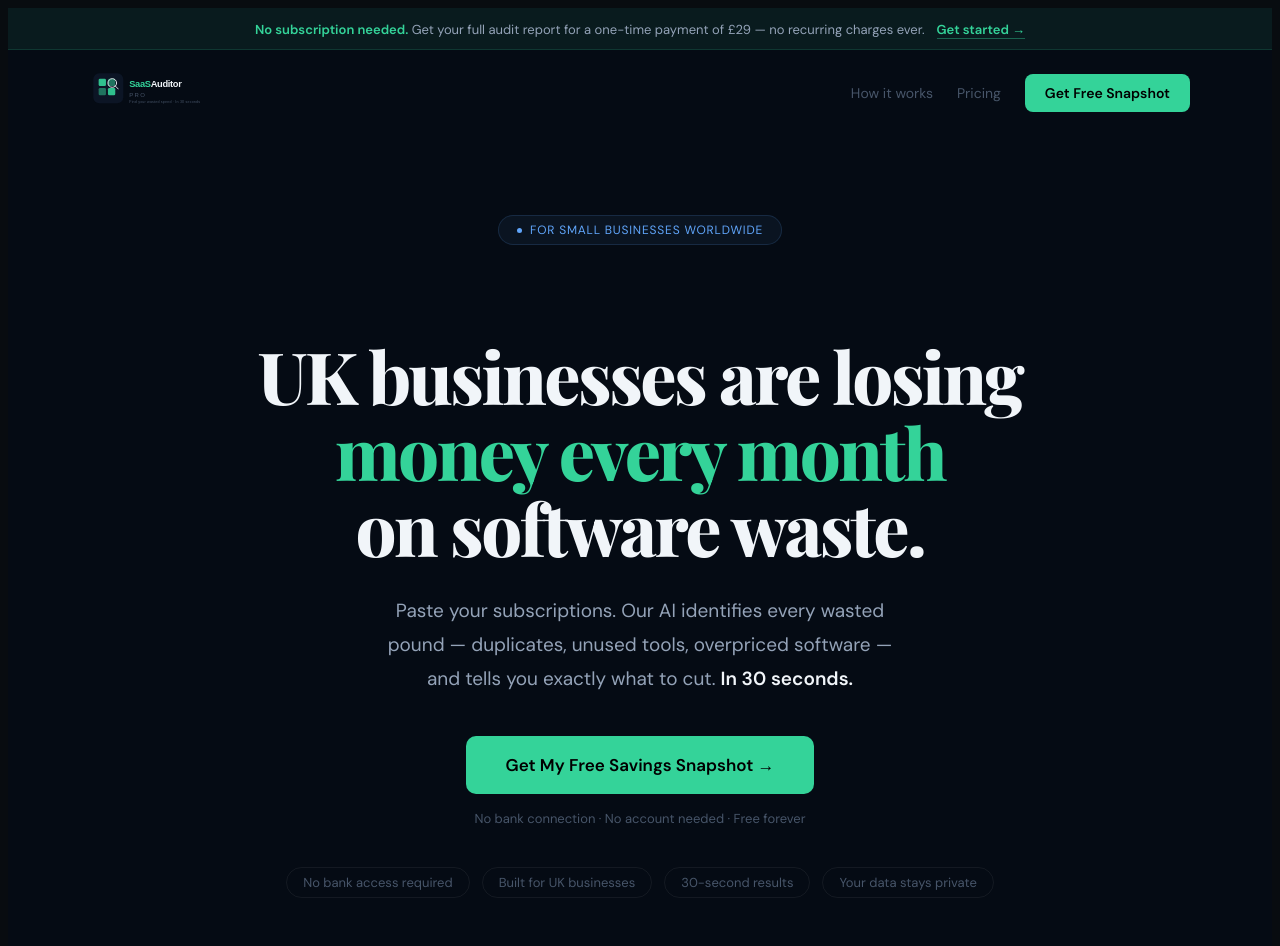
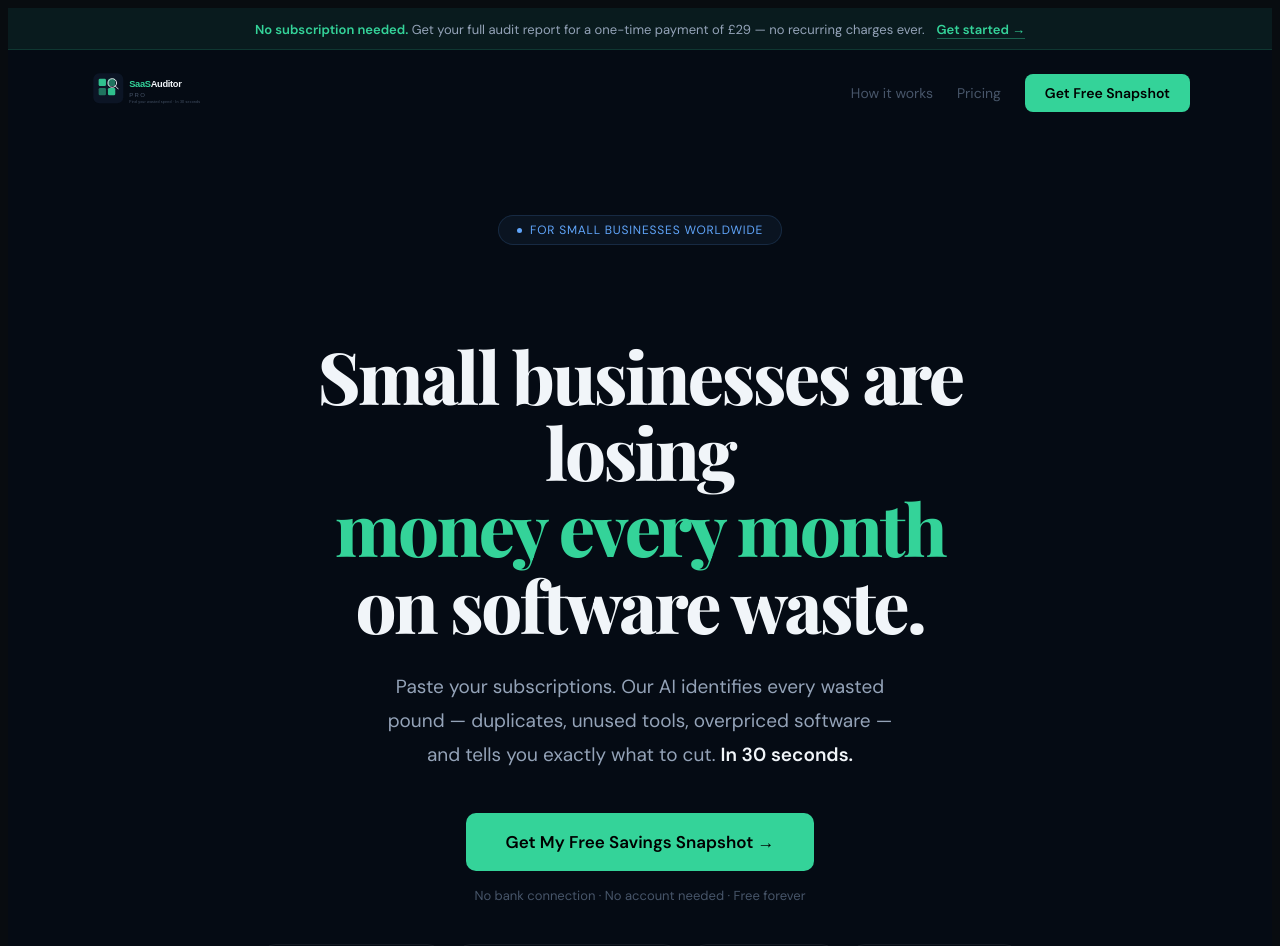
Before and after one commit to SaasAuditorPro/saas-auditor-pro, a Next.js app in the folder saas-auditor-pro/: page / in a window 1280 px wide. Shown: the top 946 px of the page. Built offline with nearby package versions, Linux system fonts and the light colour scheme.

Commit message:
Update page.tsx
no uk businesses

```diff
--- a/saas-auditor-pro/app/page.tsx
+++ b/saas-auditor-pro/app/page.tsx
@@ -68,7 +68,7 @@ export default function Home() {
         </div>
 
         <h1 style={{ fontFamily: "Playfair Display, serif", fontWeight: 800, fontSize: "clamp(38px, 7vw, 72px)", lineHeight: 1.06, letterSpacing: "-2.5px", color: c.text, marginBottom: "28px" }}>
-          UK businesses are losing<br />
+          Small businesses are losing<br />
           <span style={{ color: c.green }}>money every month</span><br />
           on software waste.
         </h1>
@@ -83,7 +83,7 @@ export default function Home() {
         <p style={{ fontFamily: "DM Sans, sans-serif", color: c.dim, fontSize: "13px", marginTop: "16px" }}>No bank connection · No account needed · Free forever</p>
 
         <div style={{ display: "flex", flexWrap: "wrap", justifyContent: "center", gap: "12px", marginTop: "40px" }}>
-          {["No bank access required", "Built for UK businesses", "30-second results", "Your data stays private"].map(t => (
+          {["No bank access required", "For small businesses worldwide", "30-second results", "Your data stays private"].map(t => (
             <span key={t} style={{ fontFamily: "DM Sans, sans-serif", fontSize: "13px", color: c.dim, padding: "6px 16px", borderRadius: "100px", border: "1px solid rgba(255,255,255,0.06)" }}>{t}</span>
           ))}
         </div>
@@ -226,7 +226,7 @@ export default function Home() {
         <div style={{ maxWidth: "1000px", margin: "0 auto", display: "flex", flexWrap: "wrap", justifyContent: "space-between", gap: "32px" }}>
           <div>
             <img src="/logo.svg" alt="SaaS Auditor Pro" style={{ height: "32px", width: "auto", marginBottom: "12px" }} />
-            <p style={{ fontFamily: "DM Sans, sans-serif", color: c.dim, fontSize: "13px", maxWidth: "240px", lineHeight: 1.7 }}>AI-powered software spend auditing for UK small businesses.</p>
+            <p style={{ fontFamily: "DM Sans, sans-serif", color: c.dim, fontSize: "13px", maxWidth: "240px", lineHeight: 1.7 }}>AI-powered software spend auditing for small businesses worldwide.</p>
           </div>
           <div style={{ display: "flex", gap: "48px", flexWrap: "wrap" }}>
             <div>
```
